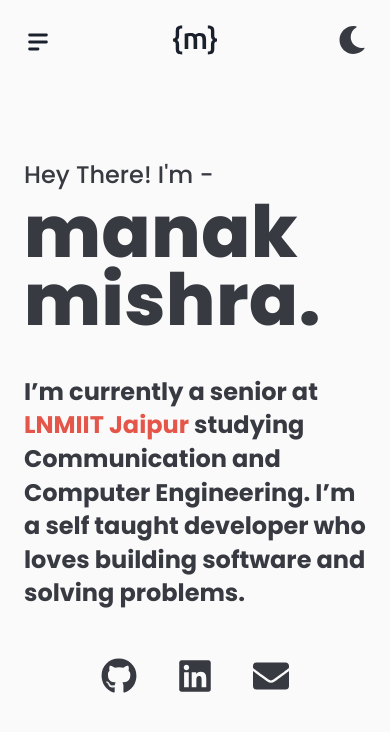
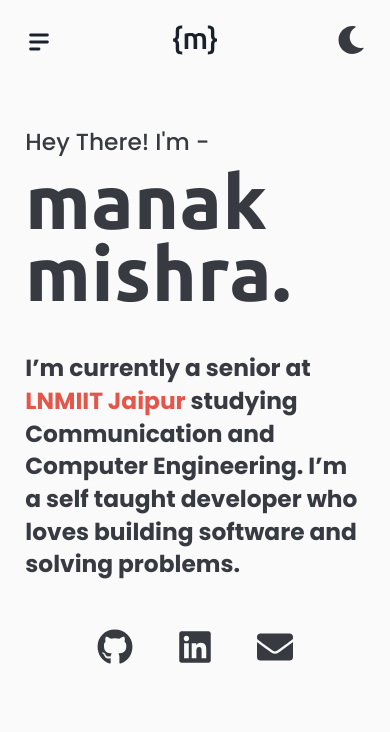
Before and after one commit to manakmishra/manakmishra.github.io, a Next.js app: page / in a window 390 px wide. Shown: the top 732 px of the page. Built offline with nearby package versions, Linux system fonts and the light colour scheme.

Commit message:
replaced breakpoint by clamp for fluid typography

```diff
--- a/components/Container.tsx
+++ b/components/Container.tsx
@@ -5,6 +5,7 @@ import {
 } from '@chakra-ui/react';
 import Footer from './Footer';
 import { NavBar } from './NavBar';
+import { clamp } from '../hooks/FluidResponsive';
 
 //Temporarily removed footer from container
 
@@ -18,7 +19,7 @@ const Container: React.FC = ({ children }) => {
                 flexDirection="column"
                 bg={useColorModeValue('background.light', 'background.dark')}
                 color={useColorModeValue('foreground.light', 'foreground.dark')}
-                mt={[20, 24, 32, 32]}
+                mt={clamp(3, 8.33, 8.25)}
             >
                 { children }
             </Flex>
--- a/components/NavBar.tsx
+++ b/components/NavBar.tsx
@@ -19,6 +19,7 @@ import {
   useDisclosure
 } from "@chakra-ui/react";
 import NextLink from 'next/link';
+import { clamp } from "../hooks/FluidResponsive";
 
 const MenuItem = ({ children, isLast, to = "/" }: any) => {
   return (
@@ -138,7 +139,7 @@ export const NavBar = (props: any) => {
     <Flex
       p=".5em"
       my={3}
-      mx={[2,10,20,24]}
+      mx={`calc(${clamp(1.5, 6.5, 7)} - 16px )`}
       justify="space-between"
       align="center"
       direction="row"
--- a/components/hero.tsx
+++ b/components/hero.tsx
@@ -5,8 +5,9 @@ import {
     Icon,
     Link,
     useColorModeValue
-  } from '@chakra-ui/react';
-  import { FaEnvelope, FaGithub, FaLinkedin } from 'react-icons/fa';
+} from '@chakra-ui/react';
+import { FaEnvelope, FaGithub, FaLinkedin } from 'react-icons/fa';
+import { fluidType, clamp } from '../hooks/FluidResponsive';
 
   const SocialLink = ({ icon, to }: any) => (
      <Link href={to} isExternal>
@@ -21,9 +22,9 @@ import {
             backgroundColor="transparent"
             _hover={{
                 color: useColorModeValue('cyan.light', 'cyan.dark'),
-                margin: "6px",
-                width: "40px",
-                height: "40px",
+                margin: "4px",
+                width: "44px",
+                height: "44px",
             }}
         />
     </Link>
@@ -32,13 +33,22 @@ import {
   export const Hero: React.FC = () => {
       return (
           <>
-            <Stack justifyContent="flex-start" alignItems="flex-start" mb={[8, 9, 12, 12]}>
+            <Stack justifyContent="flex-start" alignItems="flex-start" mb={10}>
                 <Text textStyle="body">Hey There! I'm - </Text>
-                <Text textStyle="name">manak mishra.</Text>
-                <Box w={{base: "100%", md: "90%", lg: "80%", xl: "60%"}}>
-                    <Text mt={[8, 9, 20, 20]} mb={8} textStyle="title">I’m currently a senior at <Link href="https://www.lnmiit.ac.in" variant="primary" isExternal>LNMIIT Jaipur</Link> studying Communication and Computer Engineering. I’m a self taught developer who loves building software and solving problems.</Text>
+                <Text textStyle="name">
+                    manak mishra.
+                </Text>
+                <Box>
+                    <Text
+                        w={{base: "100%", md: "90%", lg: "80%", xl: "60%"}}
+                        mt={clamp(1.5, 6.67, 4)}
+                        mb={8}
+                        textStyle="title"
+                    >
+                        I’m currently a senior at <Link href="https://www.lnmiit.ac.in" variant="primary" isExternal>LNMIIT Jaipur</Link> studying Communication and Computer Engineering. I’m a self taught developer who loves building software and solving problems.
+                    </Text>
                 </Box>
-                <Stack isInline spacing={6} alignSelf={{base: "center", md: "flex-start"}}>
+                <Stack isInline spacing={7} alignSelf={{base: "center", md: "flex-start"}}>
                     <SocialLink icon={FaGithub} to="https://www.github.com/manakmishra" />
                     <SocialLink icon={FaLinkedin} to="https://www.linkedin.com/in/manakmishra" />
                     <SocialLink icon={FaEnvelope} to={"mailto:manakmishra14@gmail.com"}/>
--- /dev/null
+++ b/hooks/FluidResponsive.ts
@@ -0,0 +1,10 @@
+export const clamp = (minValue: number, prefValue: number, maxValue: number) => {
+    return `clamp(${minValue}em, ${prefValue}vw, ${maxValue}em)`;
+}
+
+export const fluidType = (minFont: number, maxFont: number) => {
+    let XX = 480 / 100
+    let YY = (100 * (maxFont - minFont)) / (1552 - 480)
+    let ZZ = minFont / 16
+    return `calc(${ZZ}em + ((1vw - ${XX}px) * ${YY}))`
+}
--- a/pages/_app.tsx
+++ b/pages/_app.tsx
@@ -4,6 +4,7 @@ import "@fontsource/poppins/400.css"
 import "@fontsource/poppins/500.css"
 import "@fontsource/poppins/700.css"
 import "@fontsource/poppins/800.css"
+import "@fontsource/ubuntu/700.css"
 import customTheme from '../styles/theme'
 import {Global, css} from '@emotion/react'
 
--- a/pages/index.tsx
+++ b/pages/index.tsx
@@ -2,6 +2,7 @@ import Head from 'next/head'
 import { Stack } from '@chakra-ui/react'
 import Container from '../components/Container'
 import { Hero } from '../components/hero';
+import { clamp } from '../hooks/FluidResponsive';
 
 export default function Index() {
   return (
@@ -15,7 +16,7 @@ export default function Index() {
         spacing={8}
         justifyContent='center'
         alignItems='flex-start'
-        mx={[6,14,24,28]}
+        mx={clamp(1.5, 6.5, 7)}
       >
         <Hero />
       </Stack>
--- a/styles/theme/index.tsx
+++ b/styles/theme/index.tsx
@@ -14,7 +14,8 @@ const breakpoints = createBreakpoints({
   sm: '30em',
   md: '48em',
   lg: '62em',
-  xl: '80em'
+  xl: '80em',
+  '2xl': '96em'
 })
 
 const overrides = {
--- a/styles/theme/typography.ts
+++ b/styles/theme/typography.ts
@@ -1,8 +1,9 @@
+import { fluidType } from "../../hooks/FluidResponsive";
+
 export const fonts = {
     heading: 'Poppins, Tahoma, sans-serif',
     body: 'Poppins, Verdana, sans-serif'
 }
-
 
 export const fontWeights = {
     normal: 400,
@@ -13,33 +14,34 @@ export const fontWeights = {
 
 export const textStyles = {
     name: {
-        fontSize: {base: '72px', md: '80px', xl: '100px'},
-        fontWeight: "extrabold",
+        fontSize: fluidType(80, 128),
+        fontFamily: "Ubuntu",
+        fontWeight: "bold",
         lineHeight: "95%",
         letterSpacing: "0.01em",
     },
     body: {
-        fontSize: {base: '24px', md: '28px'},
+        fontSize: fluidType(24, 32),
         fontWeight: "medium",
         lineHeight: "125%"
     },
     title: {
-        fontSize: {base: '24px', md: '28px'},
+        fontSize: fluidType(24, 32),
         fontWeight: "bold",
         lineHeight: "140%"
     },
     fLabel: {
-        fontSize: {base: '18px', md: '20px'},
+        fontSize: {base: '16px', md: '18px', lg: '20px'},
         fontWeight: "normal",
         lineHeight: "125%"
     },
     navBarLabel: {
-        fontSize: {base: '18px', md: '20px'},
+        fontSize: {base: '20px', md: fluidType(18, 21)},
         fontWeight: "normal",
         lineHeight: "125%"
     },
     wip: {
-        fontSize: {base: '24px', md: '36px', lg: '56px'},
+        fontSize: fluidType(24, 56),
         fontWeight: "medium",
         lineHeight: "125%"
     }
```
